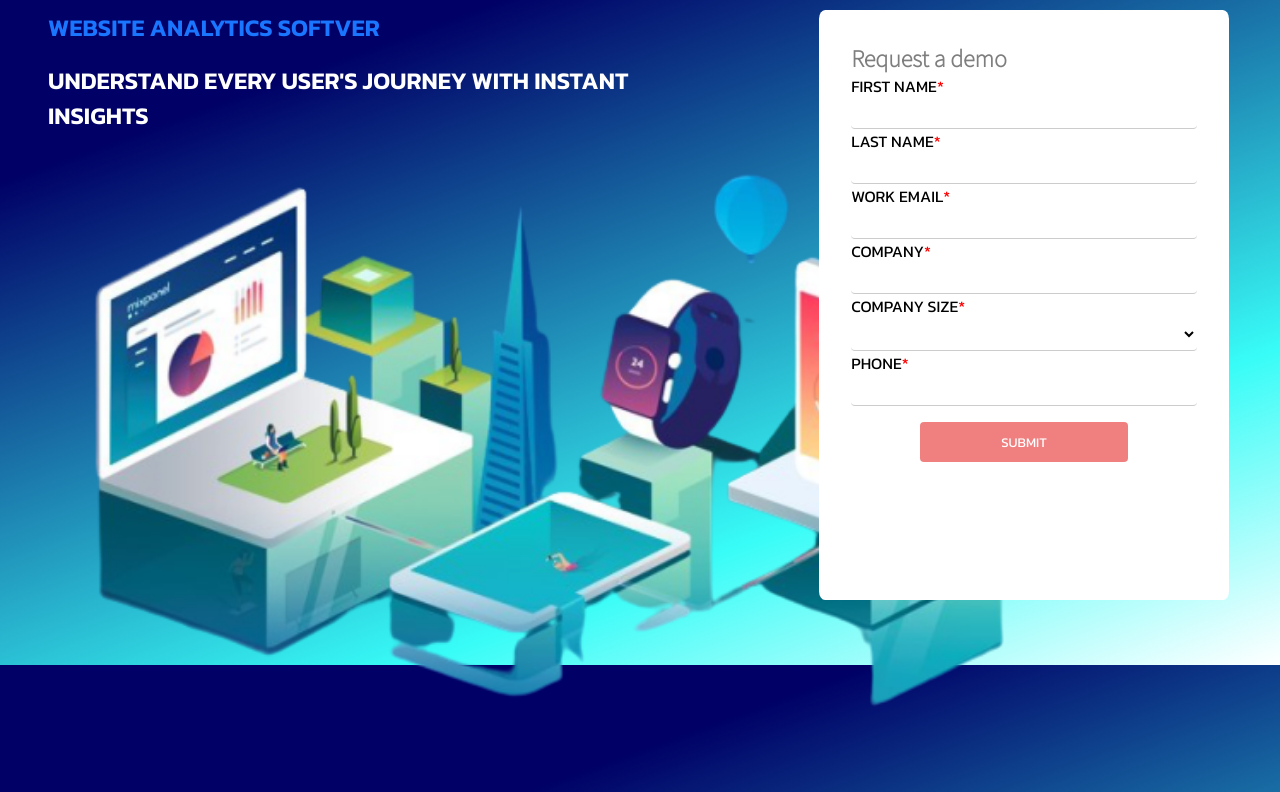
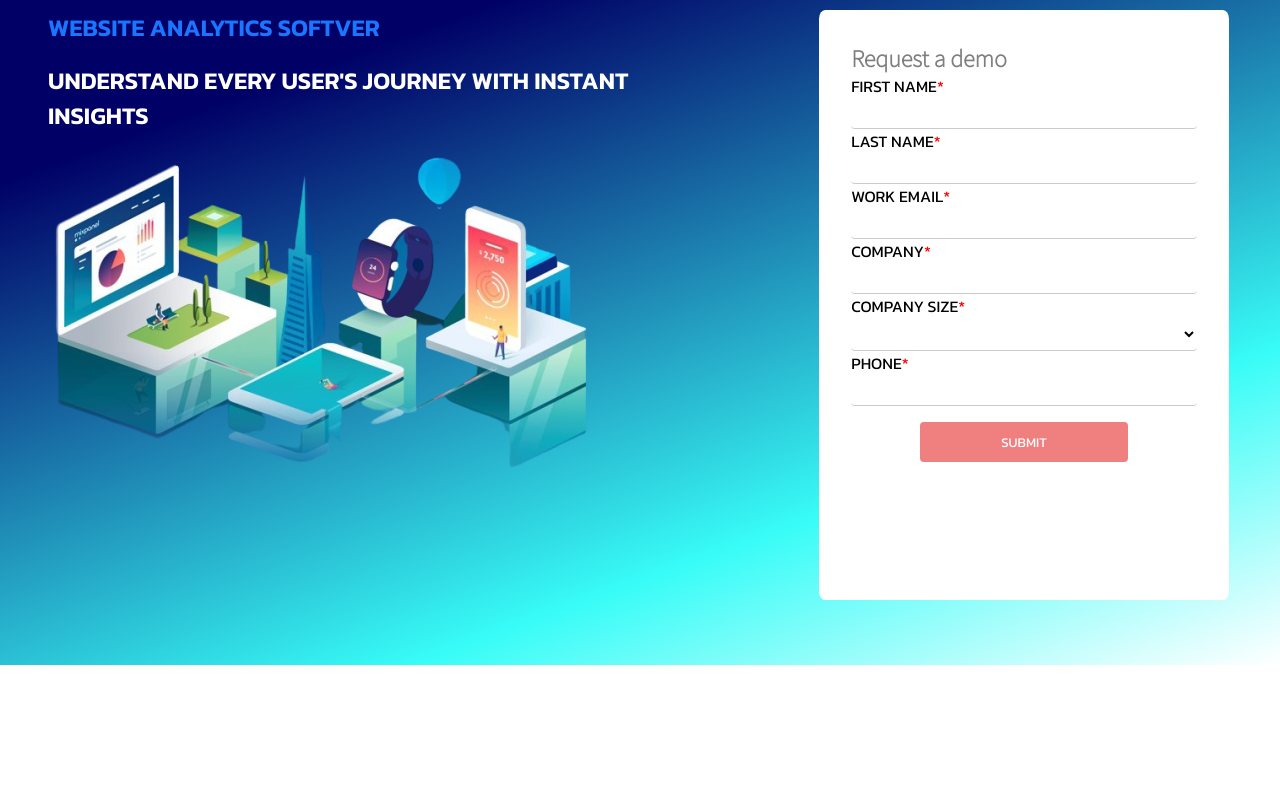
Before and after one commit to markovicdalibor/praksa, a plain HTML site: page index.html in a window 1280 px wide. Shown: the part 135-927 px from the top of the page. After the commit the page ends 800 px from the top, so only its background shows below. Drawn offline with nearby package versions, Linux system fonts and the light colour scheme; files that its build step writes are made by us from their sources.

Commit message:
Update main.sass

```diff
--- a/main.sass
+++ b/main.sass
@@ -34,7 +34,6 @@ header
     grid-column: 1/6
     grid-row: 1/2
     padding: 2rem 3rem
-    /*background-color: blue*/
     p
         color: $color
         margin-left: auto
@@ -42,7 +41,6 @@ header
 section
     grid-column: 1/4
     grid-row: 2/7
-    /*background-color: red*/
     padding: 0 3rem
     h1
         color: $color
@@ -52,7 +50,8 @@ section
         font-family: head1
     img
         margin-left: -3rem
-        height: 100%
+        max-width: 100%
+        height: auto
 
 aside
     grid-column: 4/6
```
